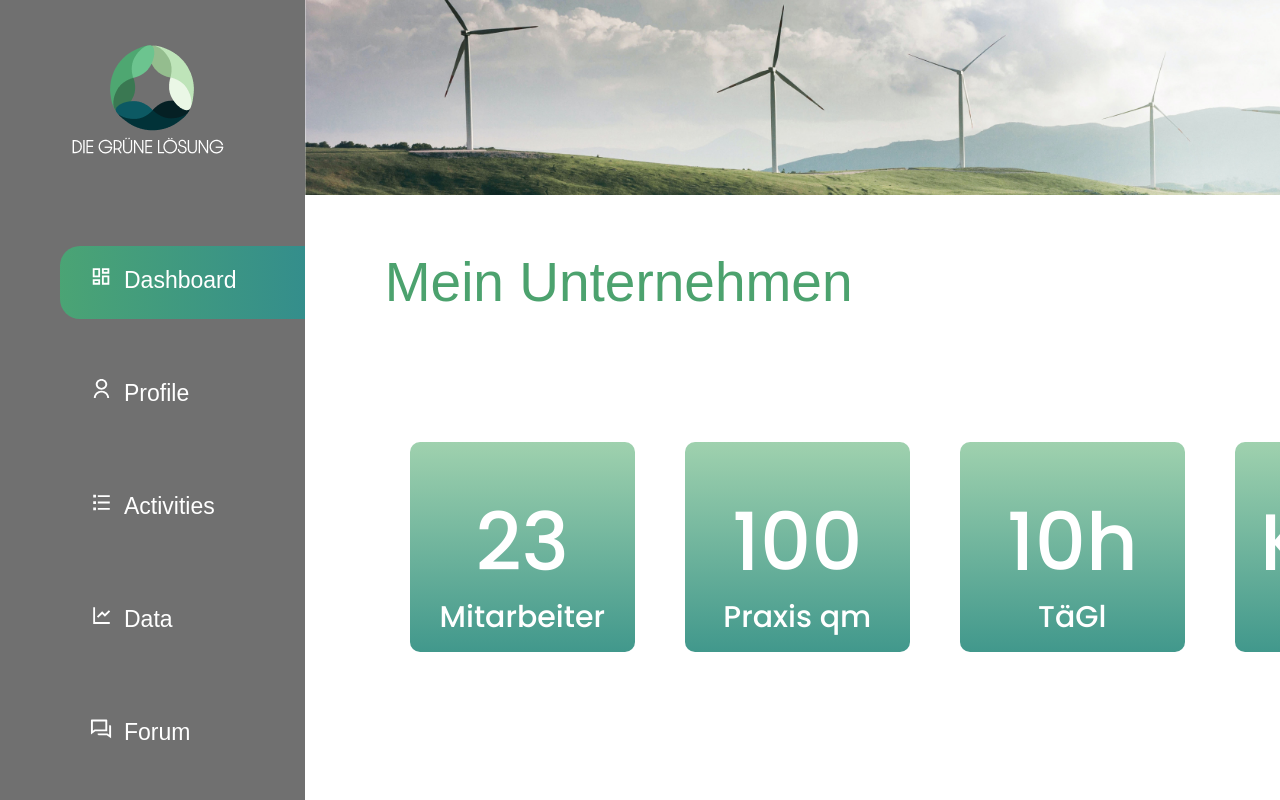
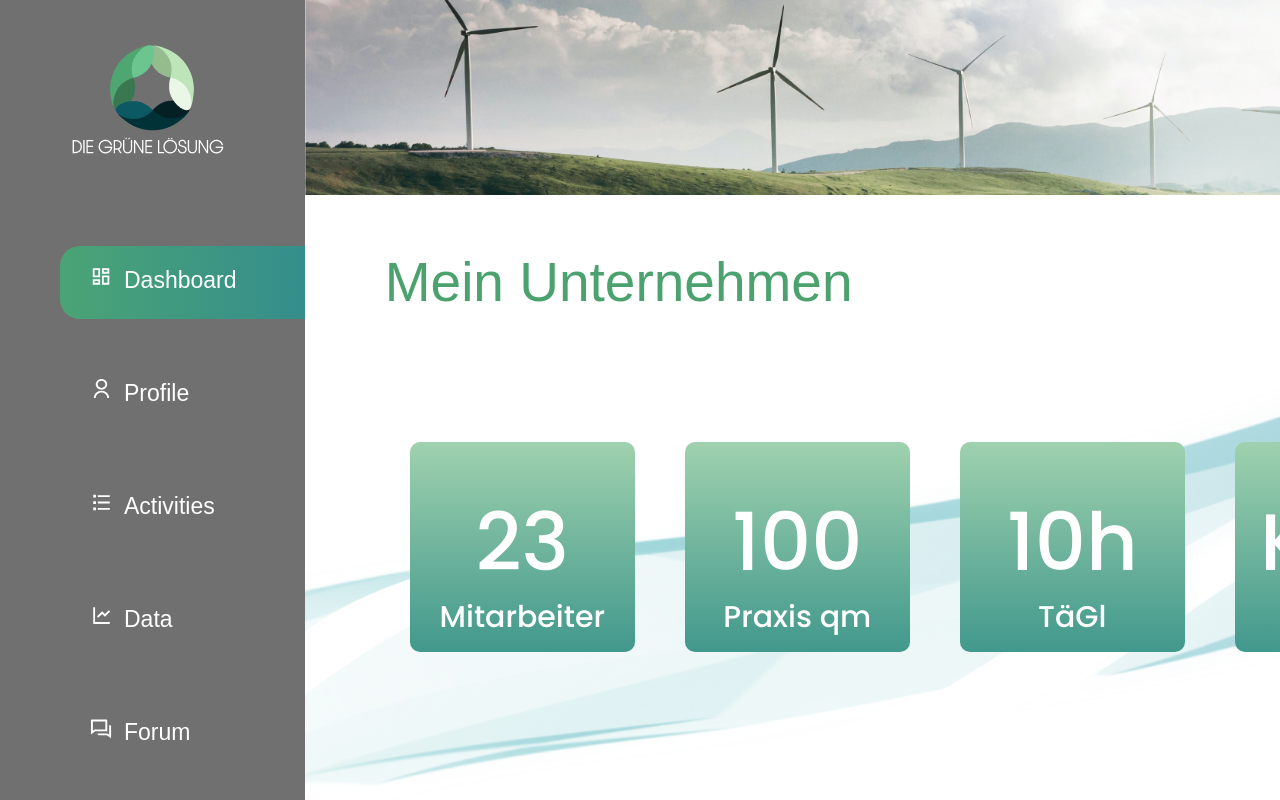
Before and after one commit to DevFariz/DGL, a React (Create React App) app: page / in a window 1280 px wide. Shown: the top 800 px of the page. Built offline with nearby package versions, Linux system fonts and the light colour scheme.

Commit message:
feat: fix background issue

```diff
--- a/src/pages/profile/Profile.scss
+++ b/src/pages/profile/Profile.scss
@@ -1,4 +1,8 @@
 .profile {
+
+    background: url('../../resources/img/main-profile-bg.jpg') no-repeat;
+    background-position: center center;
+
   &__title {
     font-weight: 500;
     font-size: 55px;
--- a/src/pages/profile/mainProfile/MainProfile.scss
+++ b/src/pages/profile/mainProfile/MainProfile.scss
@@ -7,9 +7,6 @@
     column-gap: 20px;
     padding: 20px 60px 10px;
     height: 800px;
-    background: url('../../../resources/img/main-profile-bg.jpg') no-repeat;
-    background-size: cover;
-    background-position: top center;
   }
 
   &__title{
--- a/src/pages/profile/myProgress/MyProgress.scss
+++ b/src/pages/profile/myProgress/MyProgress.scss
@@ -11,6 +11,7 @@
     flex-basis: 40%;
     padding: 20px 40px;
     mix-blend-mode: normal;
+    background: #fff;
     box-shadow: 0px 24px 48px rgba(0, 0, 0, 0.160784);
     border-radius: 10px;
     margin-bottom: 10px;
--- a/src/pages/profile/postOfficeBox/PostOfficeBox.scss
+++ b/src/pages/profile/postOfficeBox/PostOfficeBox.scss
@@ -2,6 +2,7 @@
   padding: 0 0 55px 80px;
 
   &__container {
+    background: #fff;
     display: flex;
     box-shadow: 0px 3px 6px rgba(0, 0, 0, 0.160784);
     border-radius: 10px;
```
